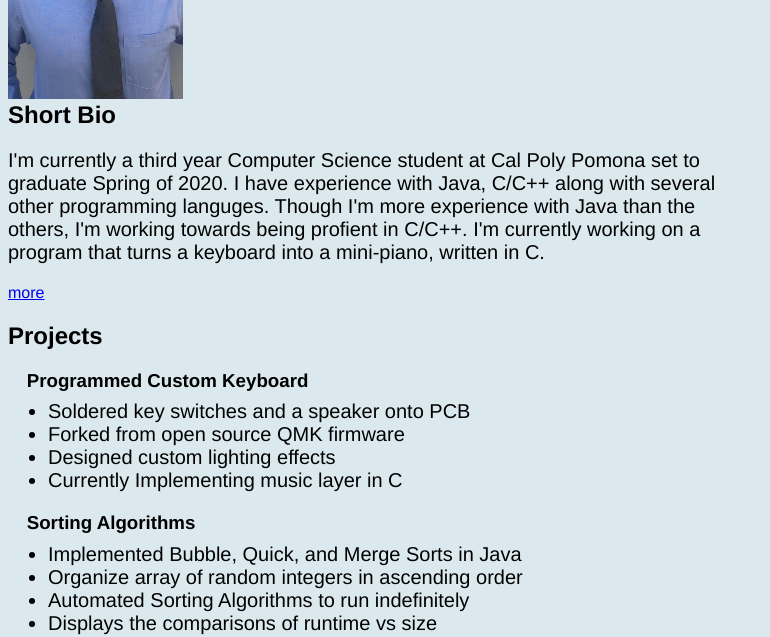
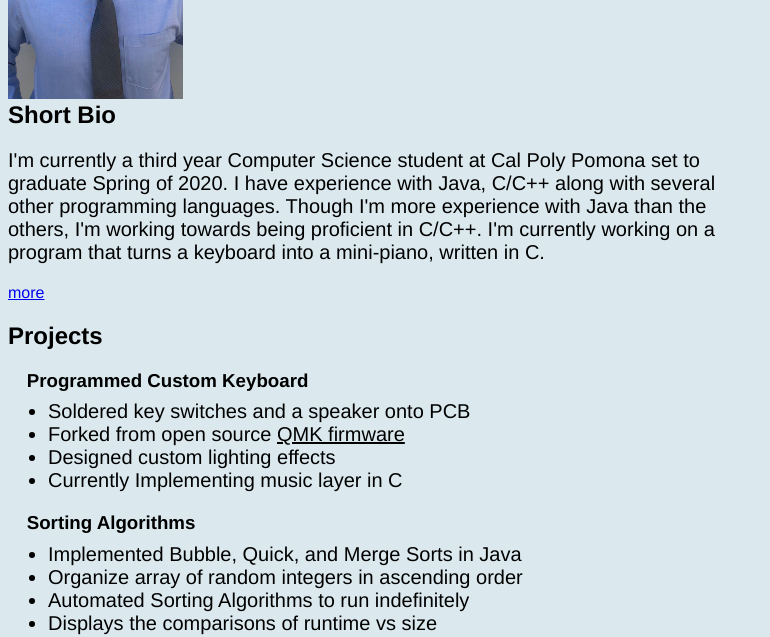
Before and after one commit to onetrieuhero/Personal-Website, a plain HTML site: page PersonalWebsite/home.html in a window 1280 px wide. Shown: the part 195-832 px from the top of the page, without its empty margins (0-770 px from the left). Drawn offline with Linux system fonts and the light colour scheme.

Commit message:
Fixed typos and added link leading to qmk docs

```diff
--- a/PersonalWebsite/home.html
+++ b/PersonalWebsite/home.html
@@ -23,7 +23,7 @@
     </div>
     <div id = "bio">
         <h2>Short Bio</h2>
-        <p>I'm currently a third year Computer Science student at Cal Poly Pomona set to graduate Spring of 2020.  I have experience with Java, C/C++ along with several other programming languges.  Though I'm more experience with Java than the others, I'm working towards being profient in C/C++.  I'm currently working on a program that turns a keyboard into a mini-piano, written in C.</p>
+        <p>I'm currently a third year Computer Science student at Cal Poly Pomona set to graduate Spring of 2020.  I have experience with Java, C/C++ along with several other programming languages.  Though I'm more experience with Java than the others, I'm working towards being proficient in C/C++.  I'm currently working on a program that turns a keyboard into a mini-piano, written in C.</p>
         <a href="../PersonalWebsite/bio.html" >more</a>
     </div>
 
@@ -32,7 +32,7 @@
             <h3>Programmed Custom Keyboard</h3>
                 <ul>
                     <li>Soldered key switches and a speaker onto PCB</li>
-                    <li>Forked from open source QMK firmware</li>
+                    <li>Forked from open source <a href="https://docs.qmk.fm/#/" alt = "qmk doc">QMK firmware</a></li>
                     <li>Designed custom lighting effects</li>
                     <li>Currently Implementing music layer in C</li>
                 </ul>
@@ -61,7 +61,6 @@
                     <li>Utilizes player’s game maps and executes the program</li>
                     <li>Displays game map after a specific generation</li>
                 </ul>
-
     </div>
 
     <div id = "skills">
@@ -93,6 +92,7 @@
             </tr>
 
         </table>
+    </div>
 
 </body>
 </html>
```
